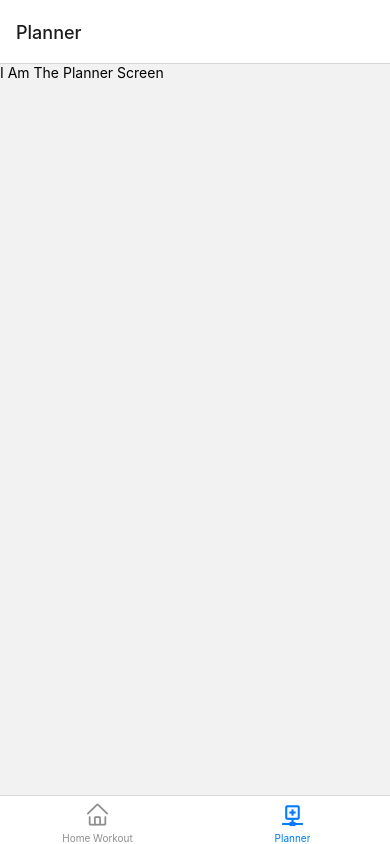
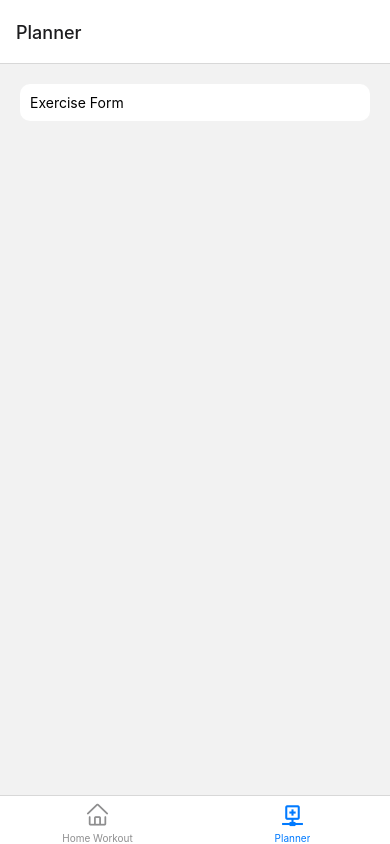
Before and after one commit to salehi-dev/gym-buddy-app, a React Native app: screen /Planner in a window 390 px wide. Built offline with nearby package versions, Linux system fonts and the light colour scheme.

Commit message:
Feat: Create WorkoutForm

```diff
--- /dev/null
+++ b/src/components/WorkoutForm.tsx
@@ -0,0 +1,16 @@
+import { Text, View, StyleSheet } from "react-native";
+
+export default function WorkoutForm() {
+  return (
+    <View style={styles.container}>
+      <Text>Exercise Form</Text>
+    </View>
+  );
+}
+const styles = StyleSheet.create({
+  container: {
+    backgroundColor: "#fff",
+    borderRadius: 10,
+    padding: 10,
+  },
+});
--- a/src/screens/PlannerScreen.tsx
+++ b/src/screens/PlannerScreen.tsx
@@ -1,9 +1,14 @@
-import { View, Text } from "react-native";
+import { View, StyleSheet } from "react-native";
+import WorkoutForm from "../components/WorkoutForm";
 
 export default function PlannerScreen() {
   return (
-    <View>
-      <Text>I Am The Planner Screen</Text>
+    <View style={styles.container}>
+      <WorkoutForm />
     </View>
   );
 }
+
+const styles = StyleSheet.create({
+  container: { flex: 1, padding: 20 },
+});
```
